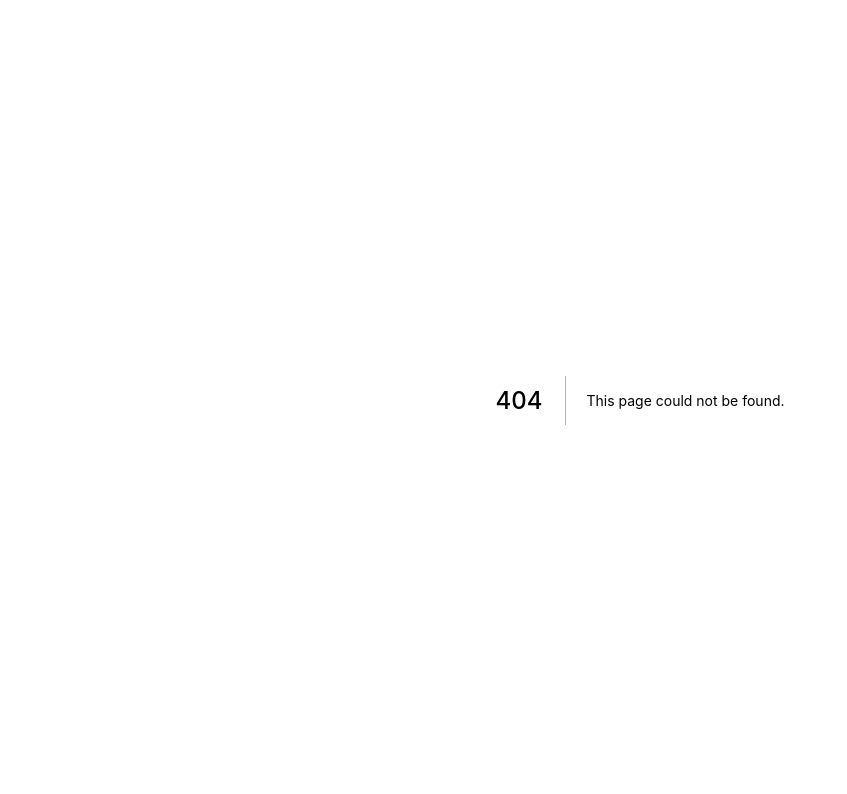
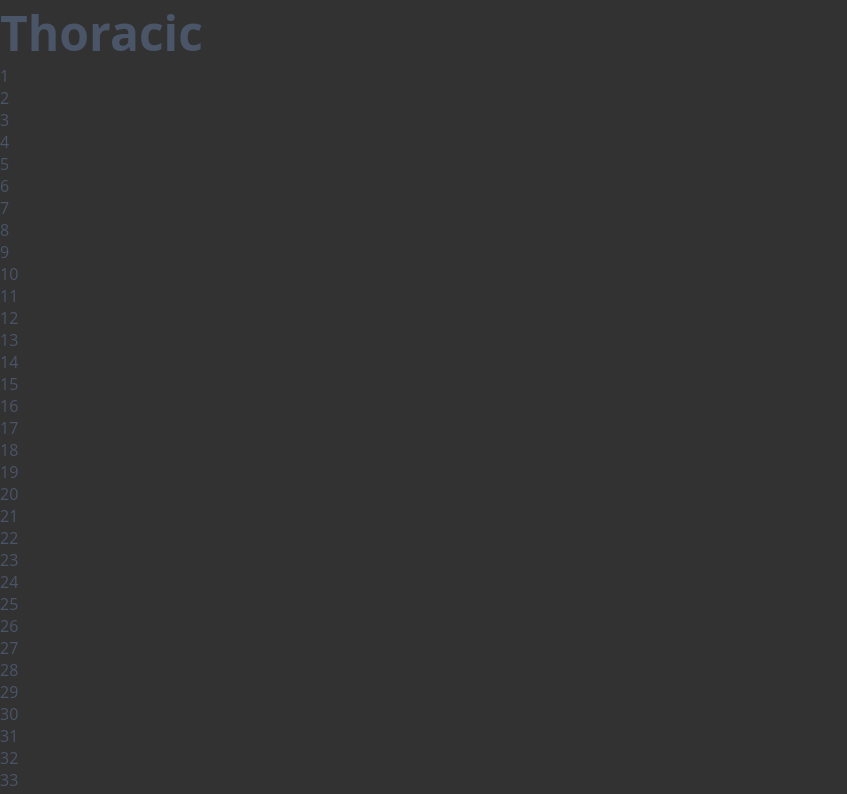
Before and after one commit to stevgouws/logger, a Next.js app: page /thoracic in a window 1280 px wide. Before the commit this address had no page. Shown: the top 794 px of the page, without its empty margins (0-847 px from the left). Built offline with nearby package versions, Linux system fonts and the light colour scheme.

Commit message:
Add second component and lifts a lot up to Layout and Page

```diff
--- a/components/Layout.js
+++ b/components/Layout.js
@@ -1,8 +1,30 @@
+import NextButton from "./NextButton";
+import Head from "next/head";
 import PropTypes from "prop-types";
 import { main } from "./layout.styl";
 
 const Layout = ({ children }) => {
-  return <main className={main}>{children}</main>;
+  return (
+    <div>
+      <Head>
+        <title>Logger</title>
+        <link rel="icon" href="/chart.svg" />
+        <link rel="manifest" href="/manifest.json" />
+        <link rel="apple-touch-icon" sizes="180x180" href="/icon-180x180.png" />
+        <meta name="apple-mobile-web-app-capable" content="yes" />
+        {/* <!-- iPhone 8, 7, 6s, 6 (750px x 1334px) -->  */}
+        <link
+          rel="apple-touch-startup-image"
+          media="(device-width: 375px) and (device-height: 667px) and (-webkit-device-pixel-ratio: 2)"
+          href="/apple-launch-750x1334.png"
+        />
+      </Head>
+      <main className={main}>
+        {children}
+        <NextButton />
+      </main>
+    </div>
+  );
 };
 
 Layout.propTypes = {
--- /dev/null
+++ b/components/Page.js
@@ -0,0 +1,25 @@
+import PropTypes from "prop-types";
+import { useState } from "react";
+import NumberGrid from "./NumberGrid";
+import styles from "./Page.styl";
+import Layout from "./Layout";
+
+const Page = ({ name }) => {
+  const [selectedNumber, setSelectedNumber] = useState(null);
+  return (
+    <Layout>
+      <h1>{name}</h1>
+      <div className={styles.numberBanner}>{selectedNumber}</div>
+      <NumberGrid
+        selectedNumber={selectedNumber}
+        setSelectedNumber={setSelectedNumber}
+      />
+    </Layout>
+  );
+};
+
+Page.propTypes = {
+  name: PropTypes.string.isRequired,
+};
+
+export default Page;
--- /dev/null
+++ b/components/Page.styl
@@ -0,0 +1,10 @@
+@import '../styles/variables.styl'
+
+.numberBanner
+  font-size $7xl
+  text-align center
+  margin-top auto
+  padding $space-4
+  // background-color $primary-500
+  color $primary-500
+  font-weight bold
--- /dev/null
+++ b/pages/thoracic.js
@@ -0,0 +1,5 @@
+import Page from "../components/Page";
+
+export default function Thoracic() {
+  return <Page name="Thoracic" />;
+}
```
Also changed, not shown: pages/index.js (+2 -34 lines), pages/index.styl (+1 -10 lines).
